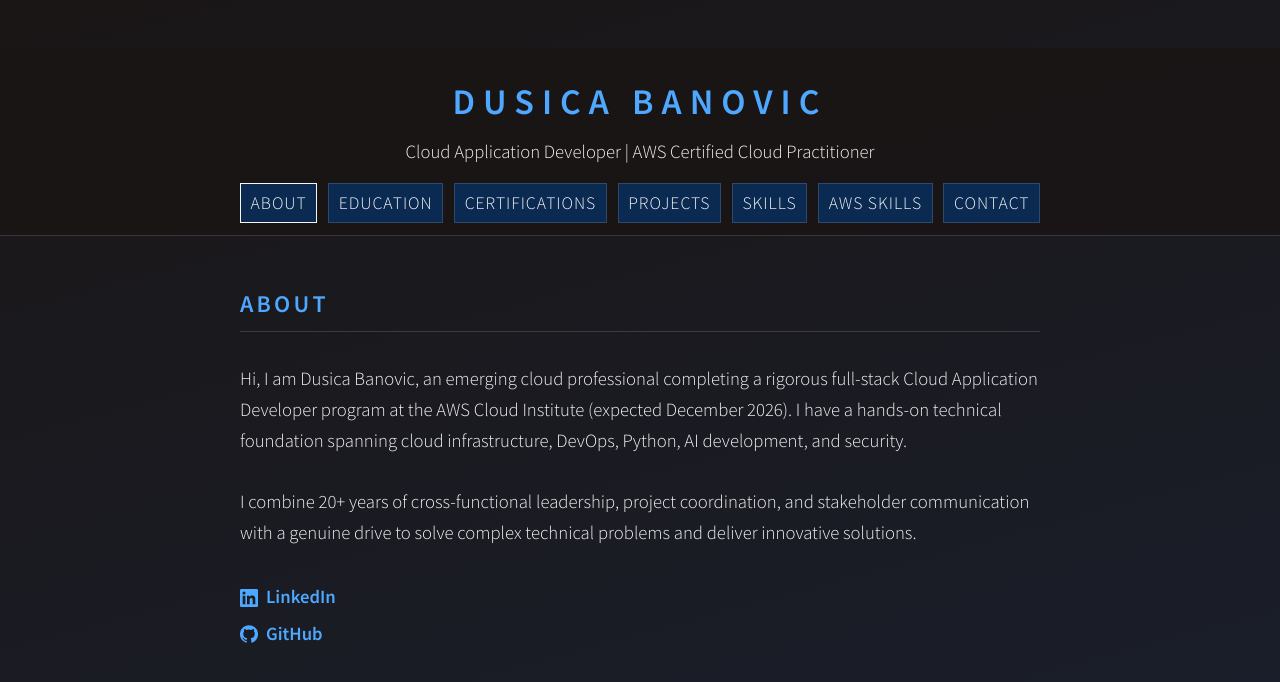
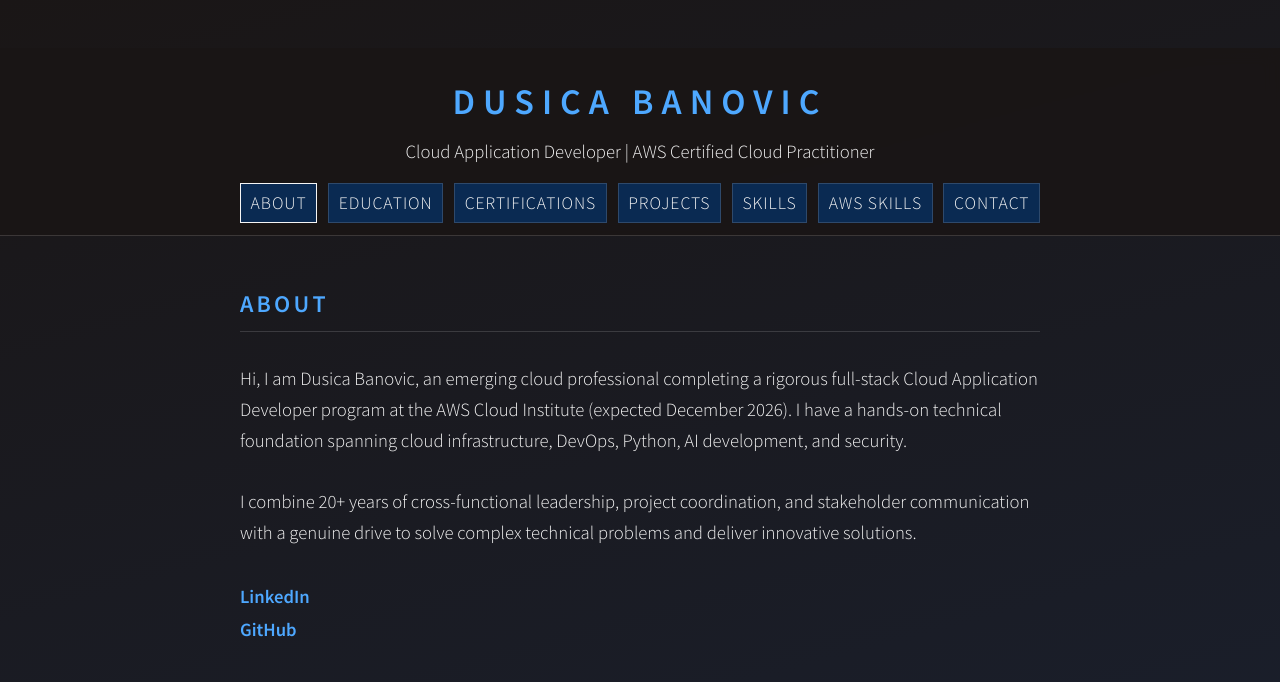
Before and after one commit to Dusica357/Dusica357.github.io, a plain HTML site: page index.html in a window 1280 px wide. Drawn offline with Linux system fonts and the light colour scheme.

```diff
--- a/index.html
+++ b/index.html
@@ -36,14 +36,8 @@
                              <br>
                              <p>I combine 20+ years of cross-functional leadership, project coordination, and stakeholder communication with a genuine drive to solve complex technical problems and deliver innovative solutions.</p>
                              <br>
-                             <p><a class="social-link" href="https://www.linkedin.com/in/dusica-banovic-299ab0124">
-                                 <svg class="social-icon" width="18" height="18" viewBox="0 0 24 24" fill="currentColor" aria-hidden="true"><path d="M20.45 20.45h-3.56v-5.57c0-1.33-.03-3.04-1.85-3.04-1.86 0-2.14 1.45-2.14 2.94v5.67H9.34V9h3.42v1.56h.05c.48-.9 1.64-1.85 3.37-1.85 3.6 0 4.27 2.37 4.27 5.46v6.28zM5.34 7.43a2.07 2.07 0 1 1 0-4.14 2.07 2.07 0 0 1 0 4.14zM7.12 20.45H3.56V9h3.56v11.45zM22.22 0H1.77C.79 0 0 .77 0 1.73v20.54C0 23.23.79 24 1.77 24h20.45c.98 0 1.78-.77 1.78-1.73V1.73C24 .77 23.2 0 22.22 0z"/></svg>
-                                 <span>LinkedIn</span>
-                             </a></p>
-                             <p><a class="social-link" href="https://github.com/Dusica357">
-                                 <svg class="social-icon" width="18" height="18" viewBox="0 0 24 24" fill="currentColor" aria-hidden="true"><path d="M12 .3a12 12 0 0 0-3.79 23.4c.6.1.82-.26.82-.58v-2.03c-3.34.73-4.04-1.61-4.04-1.61-.55-1.39-1.34-1.76-1.34-1.76-1.09-.75.08-.73.08-.73 1.2.08 1.84 1.24 1.84 1.24 1.07 1.83 2.81 1.3 3.5 1 .1-.78.42-1.3.76-1.6-2.67-.3-5.47-1.33-5.47-5.93 0-1.31.47-2.38 1.24-3.22-.13-.3-.54-1.52.11-3.18 0 0 1-.32 3.3 1.23a11.5 11.5 0 0 1 6 0c2.3-1.55 3.3-1.23 3.3-1.23.65 1.66.24 2.88.12 3.18.77.84 1.23 1.91 1.23 3.22 0 4.61-2.8 5.63-5.48 5.92.43.37.81 1.1.81 2.22v3.29c0 .32.22.69.82.57A12 12 0 0 0 12 .3z"/></svg>
-                                 <span>GitHub</span>
-                             </a></p>
+                             <p><a class="social-link" href="https://www.linkedin.com/in/dusica-banovic-299ab0124">LinkedIn</a></p>
+                             <p><a class="social-link" href="https://github.com/Dusica357">GitHub</a></p>
                         </div>
                     </div>
             </section>
```
